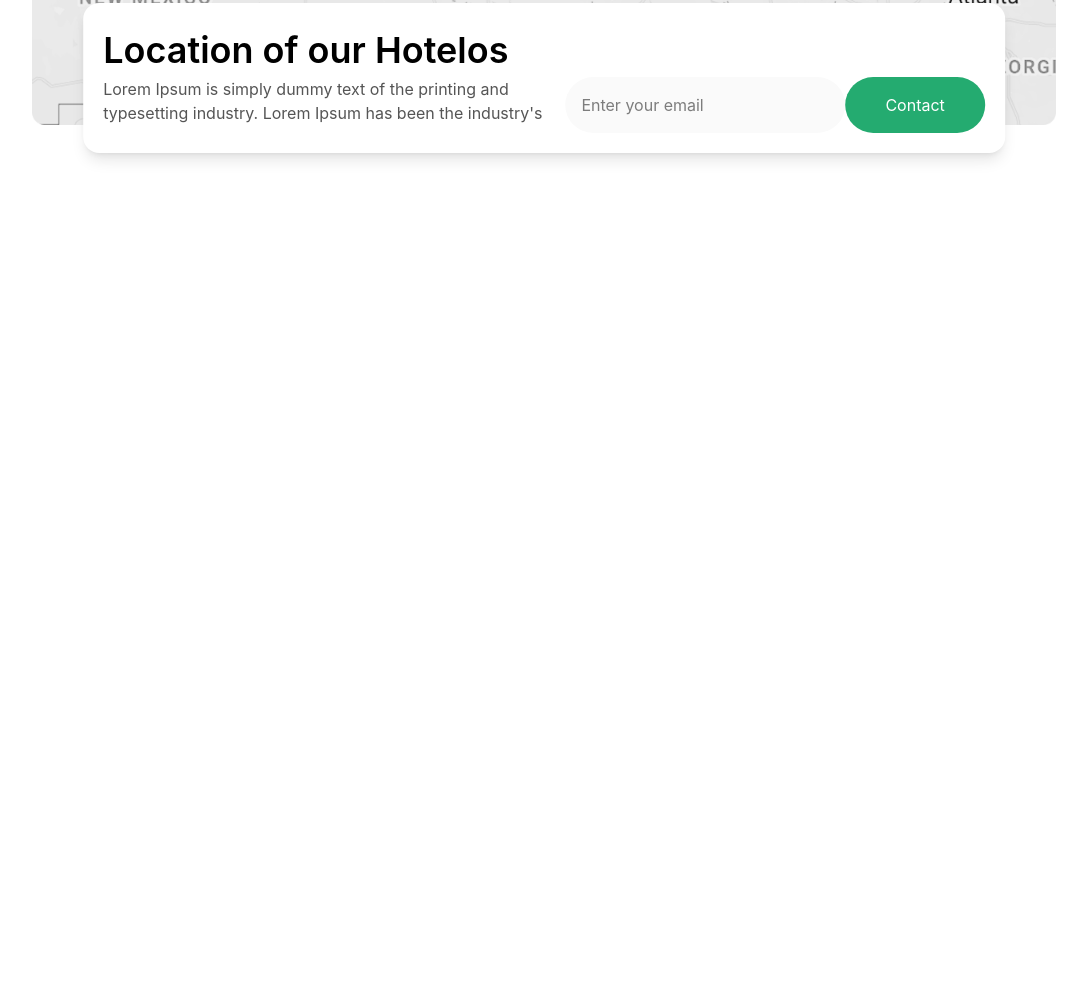
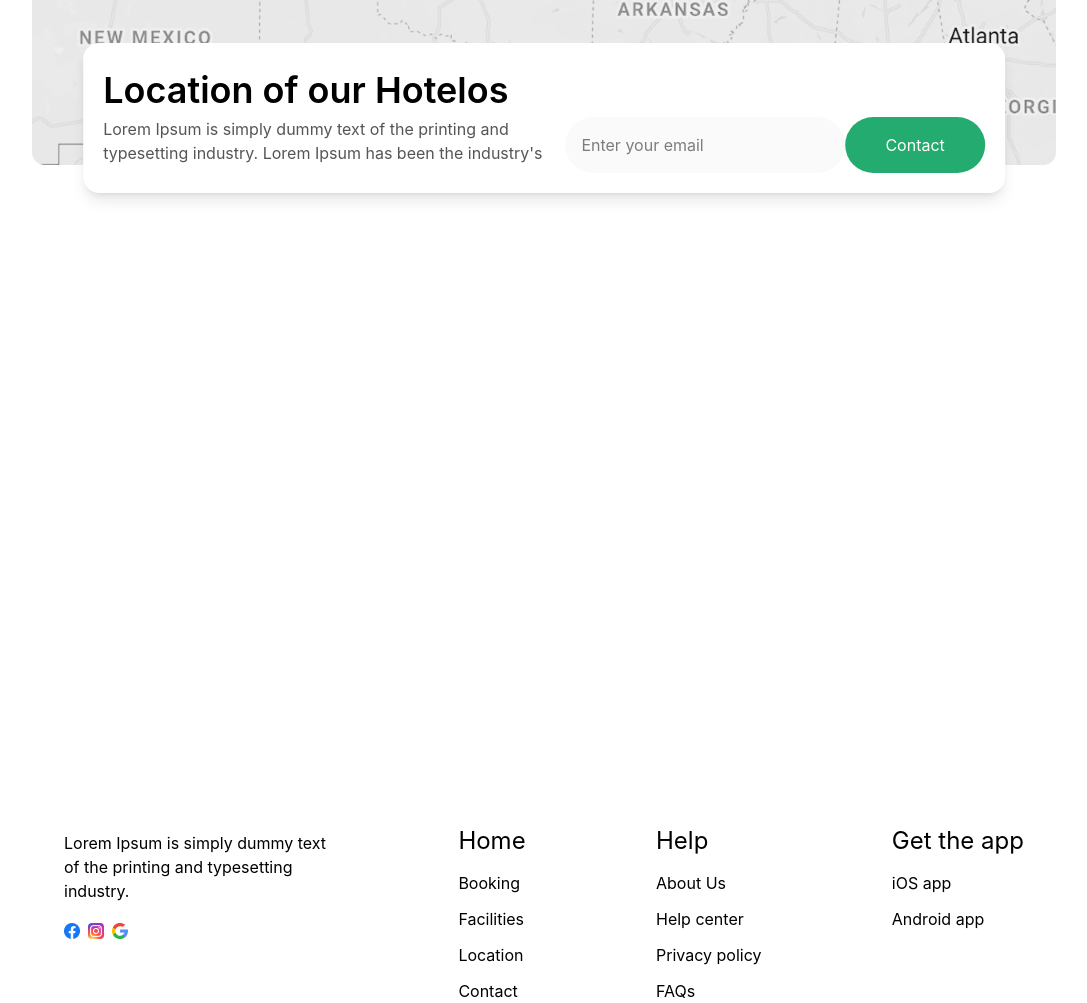
Before and after one commit to Jalilov-dev/Homework-13, a website: page index.html in a window 1280 px wide. Shown: the part 3568-4571 px from the top of the page, without its empty margins (96-1183 px from the left). Before the commit the page ends 3911 px from the top, so only its background shows below. Drawn offline with nearby package versions, Linux system fonts and the light colour scheme; files that its build step writes are made by us from their sources.

Commit message:
add footer

```diff
--- a/index.html
+++ b/index.html
@@ -263,7 +263,7 @@
             </div>
         </div>
     </section>
-    <section class="m-auto my-40 rounded-2xl lg:w-[80%]">
+    <section class="m-auto my-50 rounded-2xl lg:w-[80%]">
 
         <div class="max-w-[1200px] mx-auto relative lg:h-[600px]">
 
@@ -285,6 +285,40 @@
         </div>
 
     </section>
+
+
+    <footer class="section-5 flex gap-5 lg:text-start text-center px-5 items-center lg:items-baseline flex-col lg:flex-row justify-between max-w-250 m-auto mt-150">
+        <div class="lg:w-[264px]">
+            <p>Lorem Ipsum is simply dummy text of the printing and typesetting industry.</p>
+            <div class="flex gap-2 pt-5 justify-center lg:justify-start ">
+                <img src="./img.png/Group 23.png" alt="">
+                <img src="./img.png/Group 24.png" alt="">
+                <img src="./img.png/search 1.png" alt="">
+            </div>
+        </div>
+        <div class="flex flex-col gap-3 ">
+            <p class="text-[24px]">Home</p>
+            <p>Booking</p>
+            <p>Facilities</p>
+            <p> Location</p>
+            <p>Contact</p>
+        </div>
+
+
+        <div class="flex flex-col  gap-3">
+            <p class="text-[24px]">Help</p>
+            <p>About Us</p>
+            <p>Help center</p>
+            <p> Privacy policy</p>
+            <p>FAQs</p>
+        </div>
+
+        <div class="flex flex-col gap-3">
+            <p class="text-[24px]">Get the app</p>
+            <p>iOS app</p>
+            <p>Android app</p>
+        </div>
+    </footer>
 </body>
 
 </html>
```
Also changed, not shown: img.png/Group 23.png (added), img.png/Group 24.png (added), img.png/search 1.png (added).
